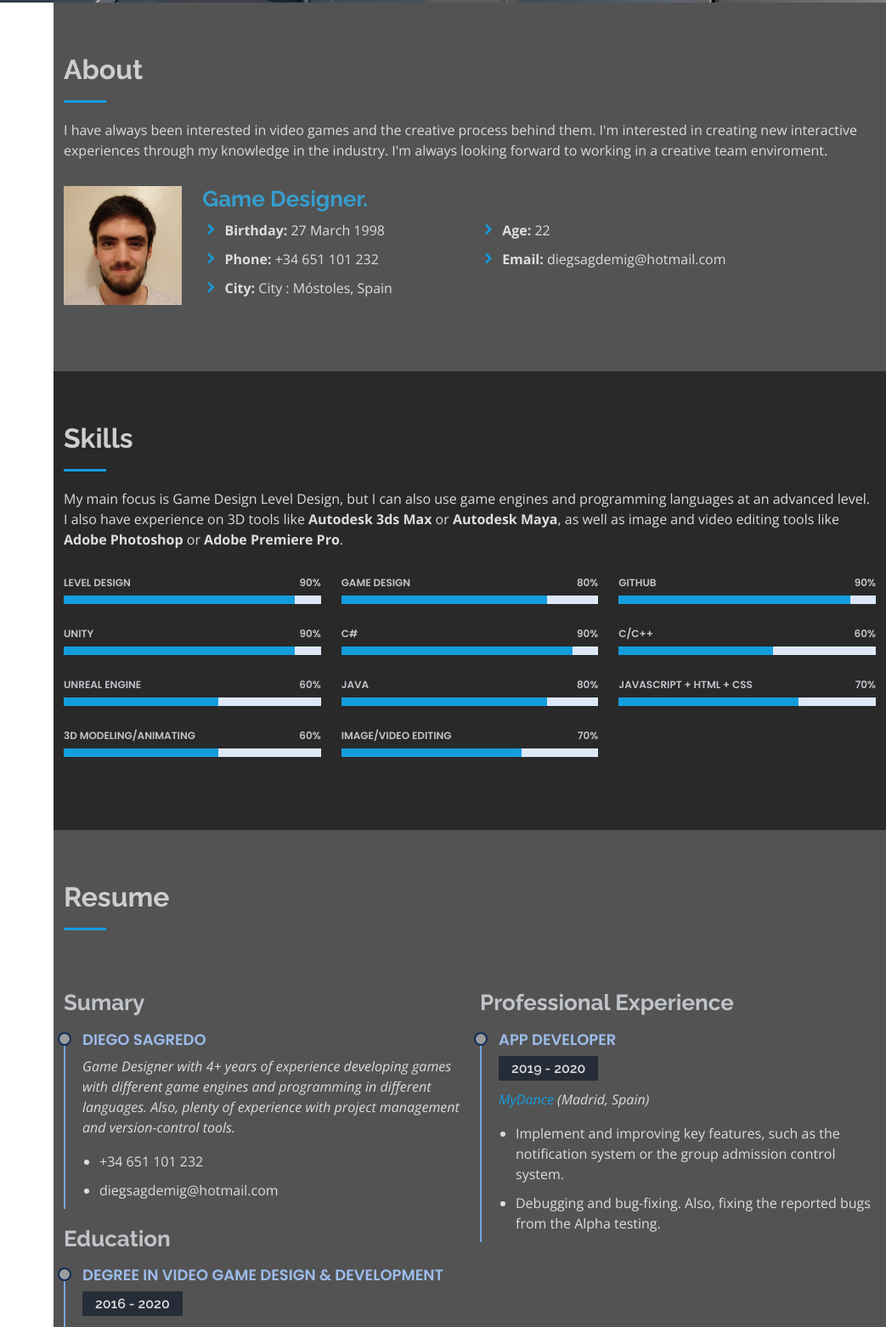
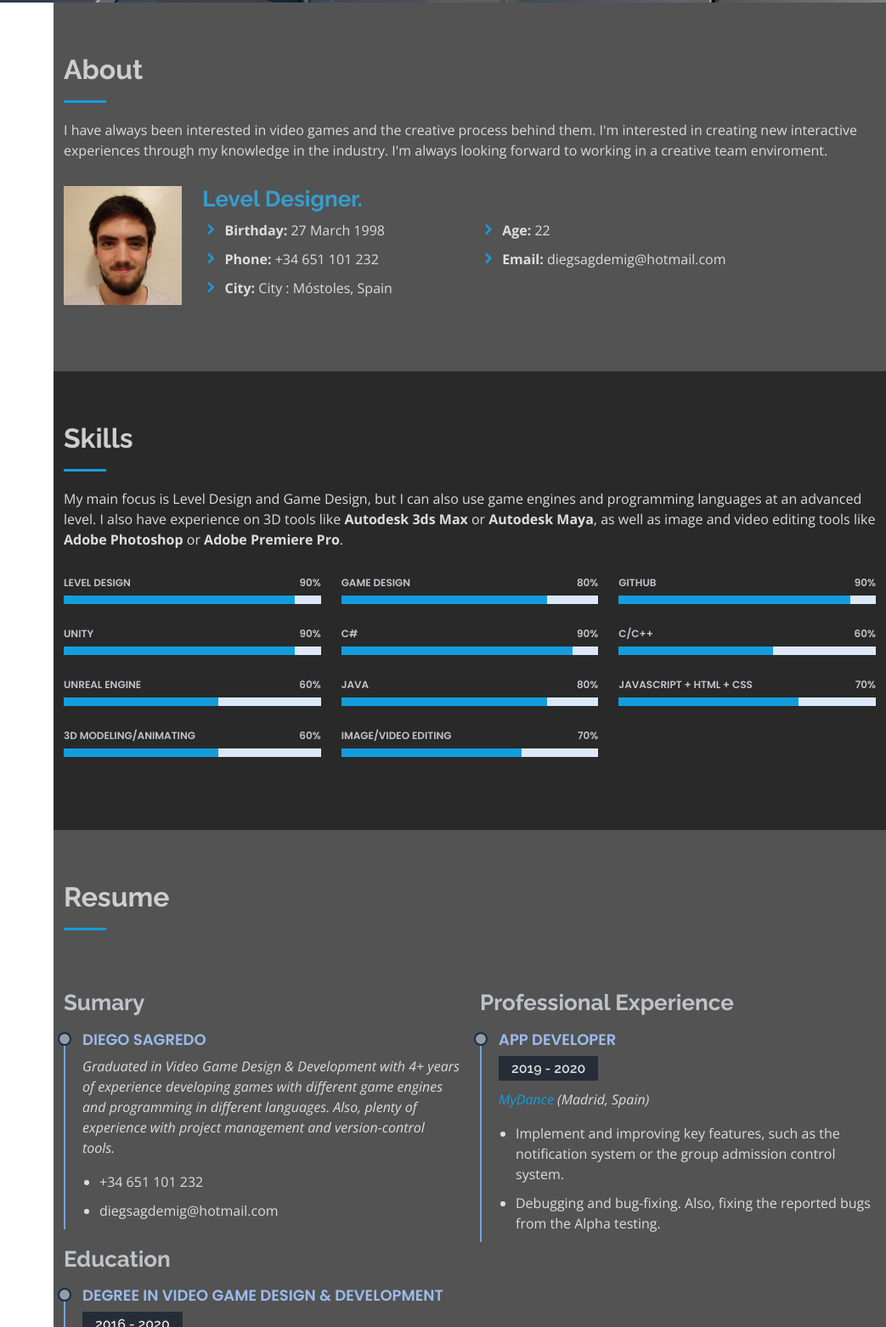
Before and after one commit to DiegoK98/Portfolio, a plain HTML site: page index.html in a window 1280 px wide. Shown: the part 797-2359 px from the top of the page at 85% size, without its empty margins (237-1280 px from the left). Drawn offline with nearby package versions, Linux system fonts and the light colour scheme.

Commit message:
Update index.html

```diff
--- a/index.html
+++ b/index.html
@@ -96,7 +96,7 @@
             <img src="assets/img/profile-img.jpg" class="img-fluid" alt="">
           </div>
           <div class="col-lg-8 pt-4 pt-lg-0 content" data-aos="fade-left">
-            <h3>Game Designer.</h3>
+            <h3>Level Designer.</h3>
             <div class="row">
               <div class="col-lg-6">
                 <ul>
@@ -124,7 +124,7 @@
 
         <div class="section-title">
           <h2>Skills</h2>
-          <p>My main focus is Game Design Level Design, but I can also use game engines and programming languages at an advanced level.
+          <p>My main focus is Level Design and Game Design, but I can also use game engines and programming languages at an advanced level.
             I also have experience on 3D tools like <b>Autodesk 3ds Max</b> or <b>Autodesk Maya</b>, as well as image and video editing tools like <b>Adobe Photoshop</b> or <b>Adobe Premiere Pro</b>.</p>
         </div>
 
@@ -237,7 +237,7 @@
             <h3 class="resume-title">Sumary</h3>
             <div class="resume-item pb-0">
               <h4>Diego Sagredo</h4>
-              <p><em>Game Designer with 4+ years of experience developing games with different game engines and programming in different languages.
+              <p><em>Graduated in Video Game Design &amp; Development with 4+ years of experience developing games with different game engines and programming in different languages.
                 Also, plenty of experience with project management and version-control tools.</em></p>
               <ul>
                 <li>+34 651 101 232</li>
```
